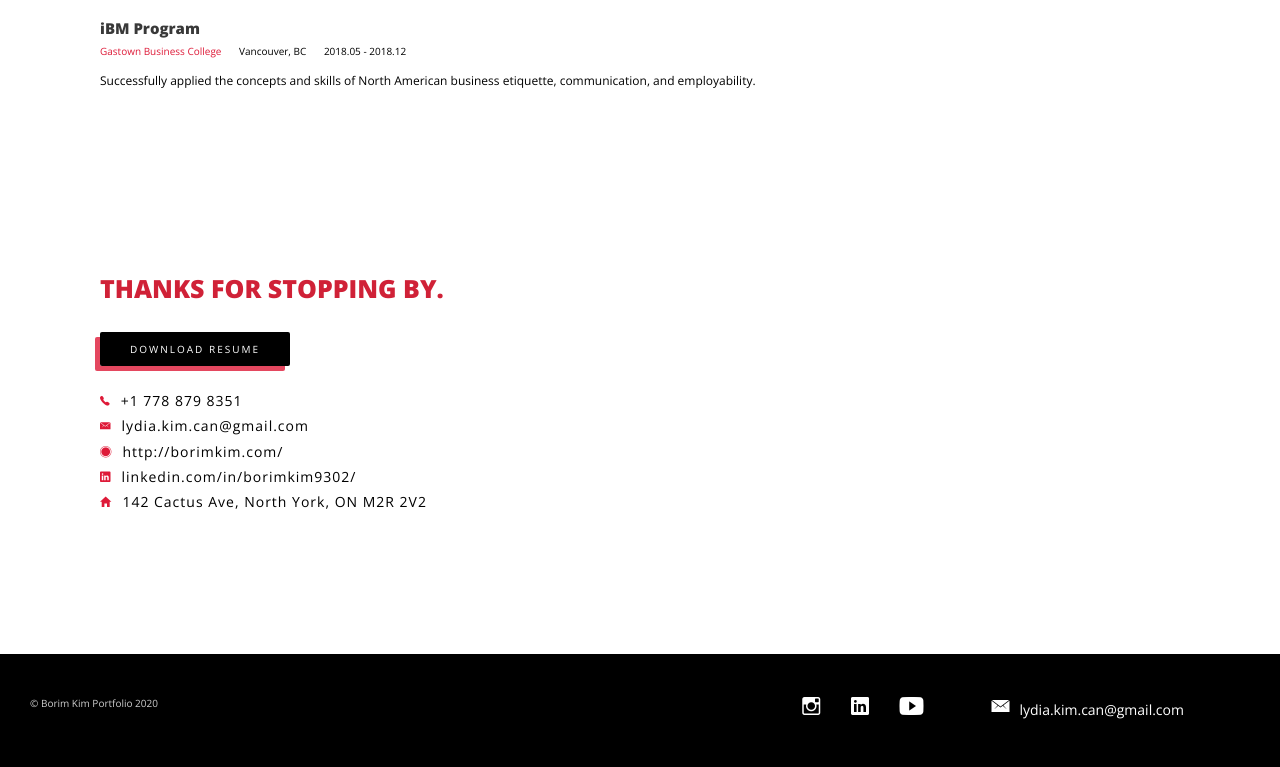
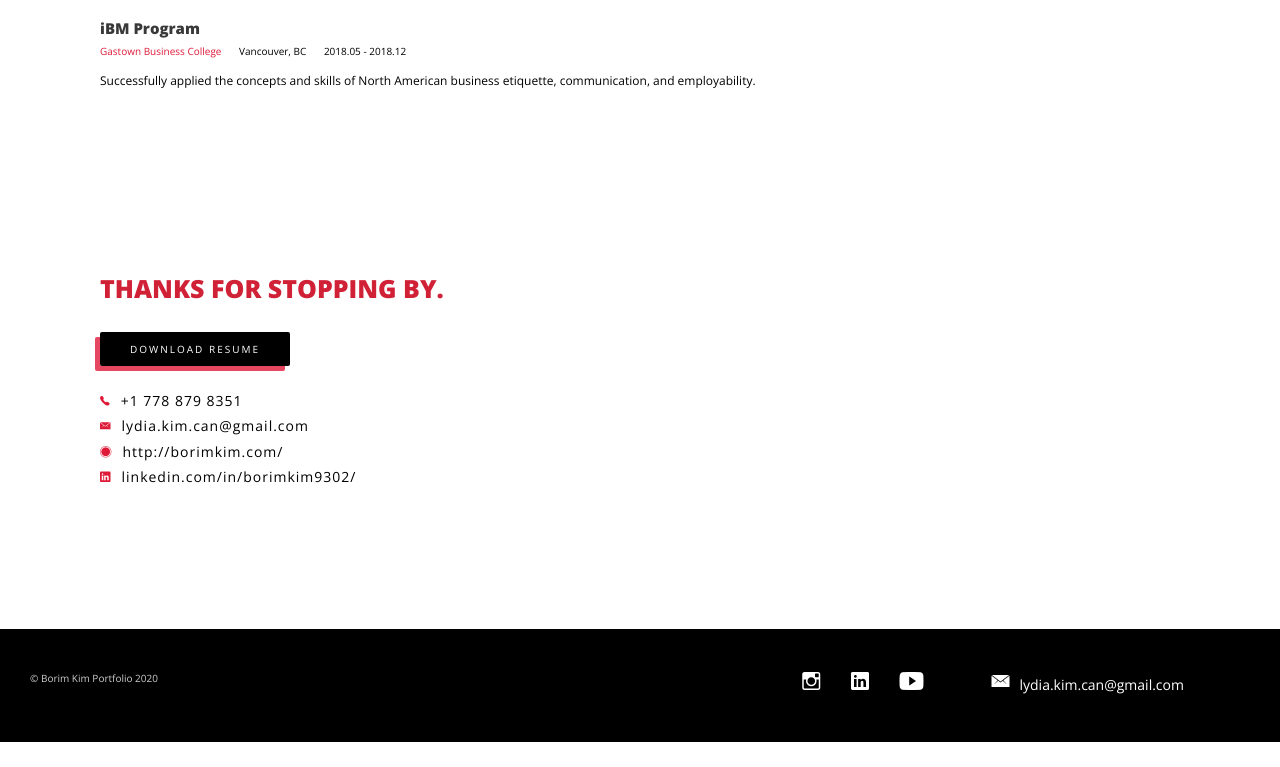
Before and after one commit to lydia9302/portfolio, a website: page about.html in a window 1280 px wide. Shown: the part 3449-4216 px from the top of the page. After the commit the page ends 4191 px from the top, so only its background shows below. Drawn offline with nearby package versions, Linux system fonts and the light colour scheme; files whose address does not match are found by name; a web font is replaced by a local one.

Commit message:
Update about.html

```diff
--- a/about.html
+++ b/about.html
@@ -266,7 +266,7 @@
                         <li><i class="ion-ios-email"></i>lydia.kim.can@gmail.com</li>
                         <li><i class="ion-ios-circle-filled"></i>http://borimkim.com/</li>
                         <li><i class="ion-social-linkedin"></i>linkedin.com/in/borimkim9302/</li>
-                        <li><i class="ion-android-home"></i>142 Cactus Ave, North York, ON M2R 2V2</li>
+                        <!---<li><i class="ion-android-home"></i>142 Cactus Ave, North York, ON M2R 2V2</li>--->
                     </ul>
                 </div>
             </div>
```
